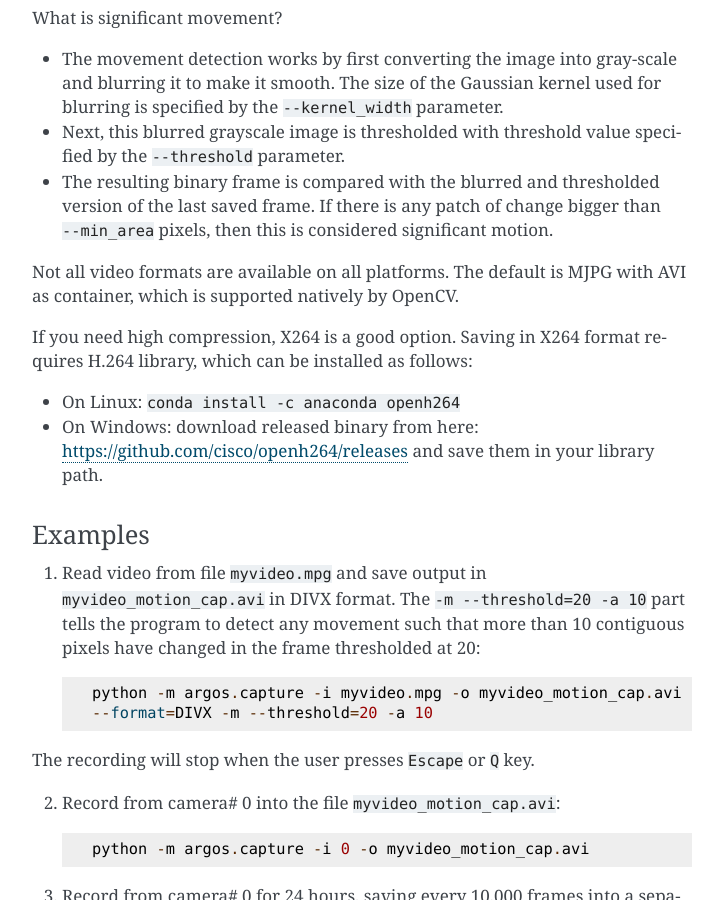
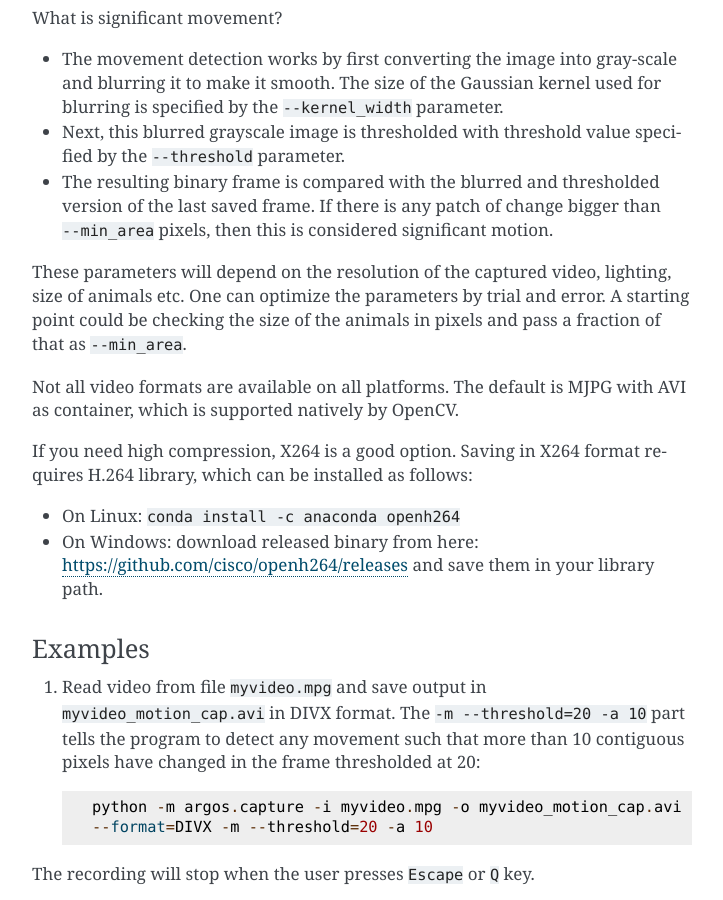
Before and after one commit to subhacom/argos, a Sphinx documentation site: the page built from doc/user.rst, in a window 1280 px wide and 900 px high, scrolled down 1438 px. Shown: the whole window, without its empty margins (388-1111 px from the left). Built offline with Sphinx 7.4.7, drawn with Linux system fonts in a browser that asks for light colours.

Commit message:
Small update in doc for capture.

```diff
--- a/doc/user.rst
+++ b/doc/user.rst
@@ -66,6 +66,11 @@ What is significant movement?
   thresholded version of the last saved frame. If there is any patch
   of change bigger than ``--min_area`` pixels, then this is considered
   significant motion.
+
+These parameters will depend on the resolution of the captured video,
+lighting, size of animals etc. One can optimize the parameters by
+trial and error. A starting point could be checking the size of the
+animals in pixels and pass a fraction of that as ``--min_area``.
 
 Not all video formats are available on all platforms. The default is
 MJPG with AVI as container, which is supported natively by OpenCV.
```
